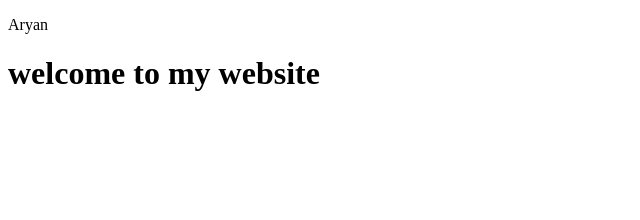
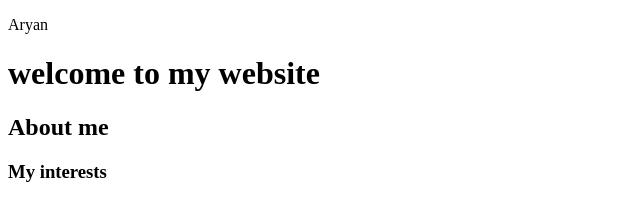
Before and after one commit to aryanharit14-ux/BEE-5th-sem-, a plain HTML site: page demo.html in a window 1280 px wide. Shown: the whole page, without its empty margins (0-640 px from the left). Drawn offline with Linux system fonts and the light colour scheme.

Commit message:
added h2 and h3 rags

```diff
--- a/demo.html
+++ b/demo.html
@@ -8,5 +8,7 @@
 <body>
    <p>Aryan</p>
    <h1> welcome to my website</h1>
+   <h2> About me</h2>
+   <h3> My interests</h3>
 </body>
 </html>
```
